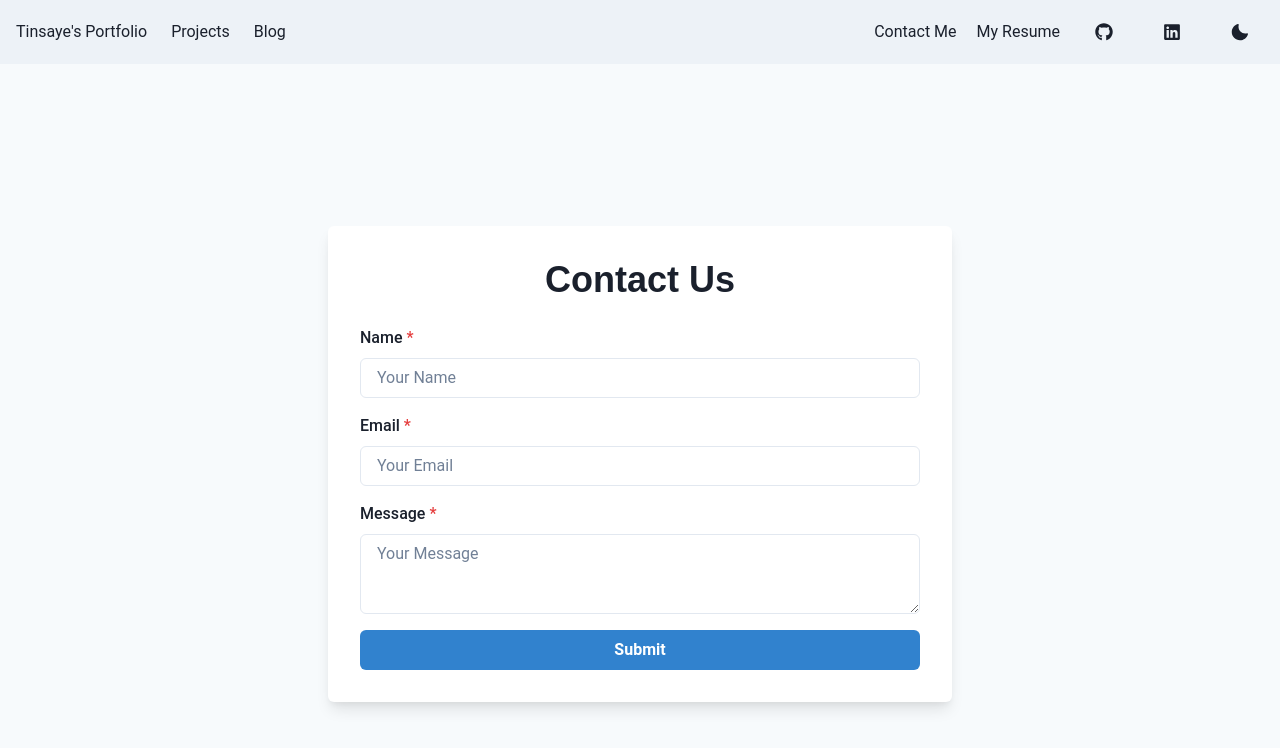
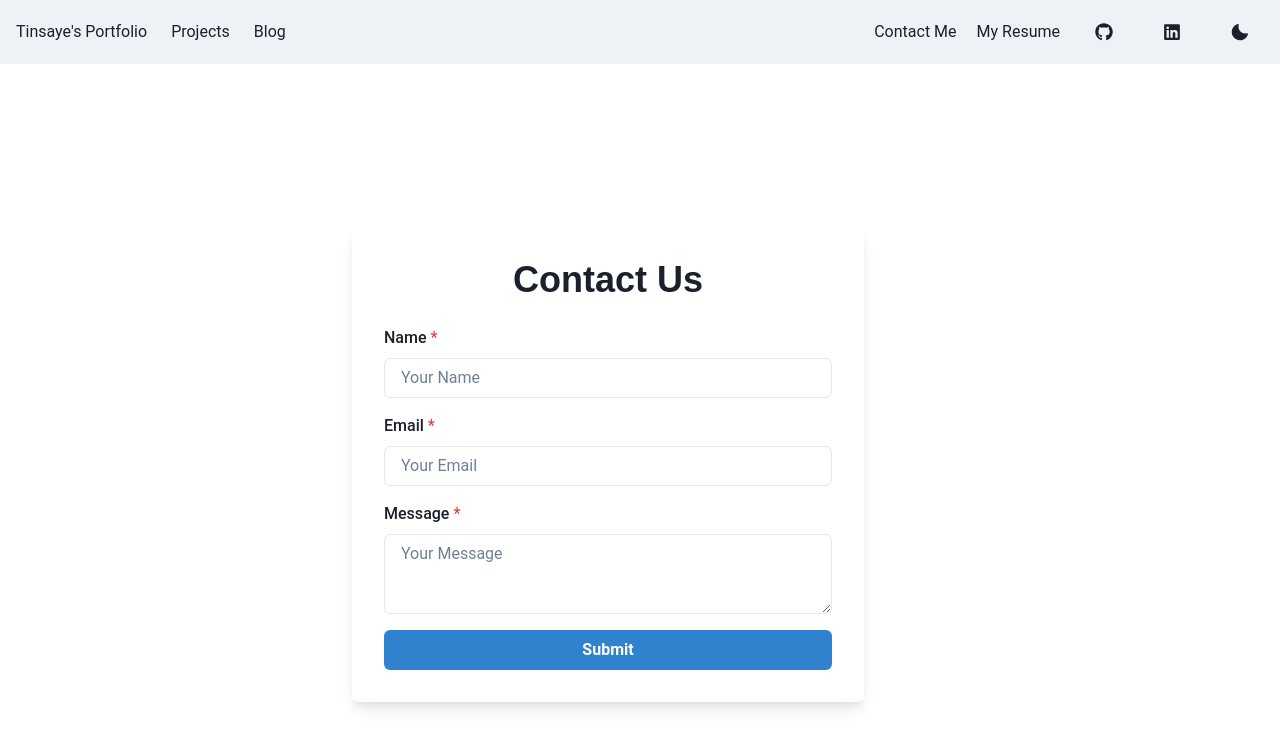
Before and after one commit to tinsaye-simeneh/portfolio, a Next.js app: page /contact in a window 1280 px wide. Shown: the top 748 px of the page. Built offline with nearby package versions, Linux system fonts and the light colour scheme.

Commit message:
fix: contact us page UI and some updates

```diff
--- a/src/app/contact/page.tsx
+++ b/src/app/contact/page.tsx
@@ -1,3 +1,4 @@
+"use client";
 import {
   Box,
   Button,
@@ -17,7 +18,9 @@ export default function ContactUs() {
     message: "",
   });
 
-  const handleInputChange = (e) => {
+  const handleInputChange = (
+    e: React.ChangeEvent<HTMLInputElement | HTMLTextAreaElement>
+  ) => {
     const { name, value } = e.target;
     setFormData({
       ...formData,
@@ -25,26 +28,24 @@ export default function ContactUs() {
     });
   };
 
-  const handleSubmit = (e) => {
+  const handleSubmit = (e: React.FormEvent) => {
     e.preventDefault();
     console.log(formData);
   };
 
   return (
     <Box
-      w="100vw"
+      w="95vw"
       h="100vh"
       display="flex"
       flexDirection="column"
       justifyContent="center"
       alignItems="center"
-      bg="gray.50"
       px={4}
     >
       <Box
-        w={{ base: "100%", md: "50%" }}
+        w={{ base: "100%", md: "40vw" }}
         p={8}
-        bg="white"
         boxShadow="lg"
         borderRadius="md"
       >
```
